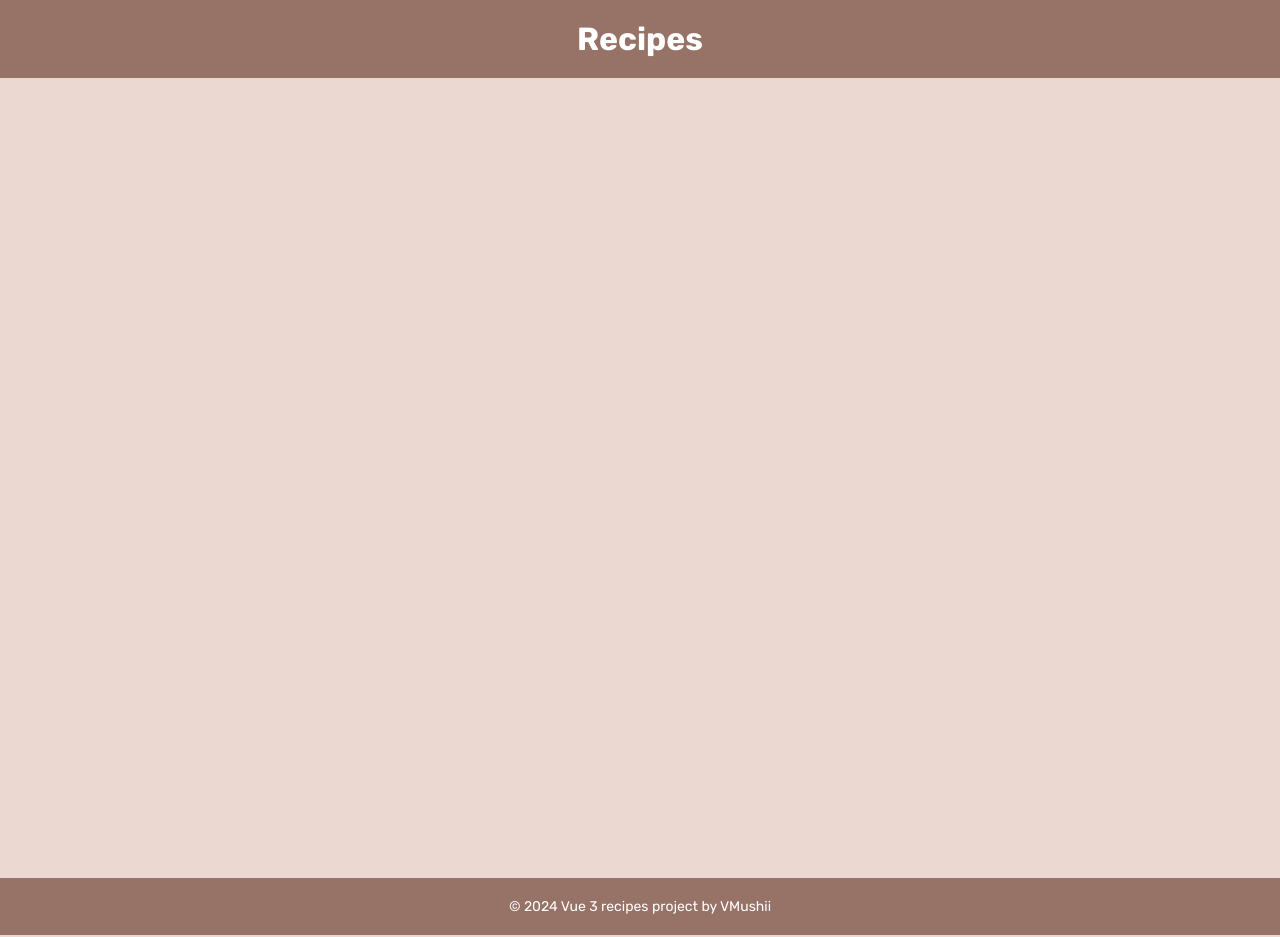
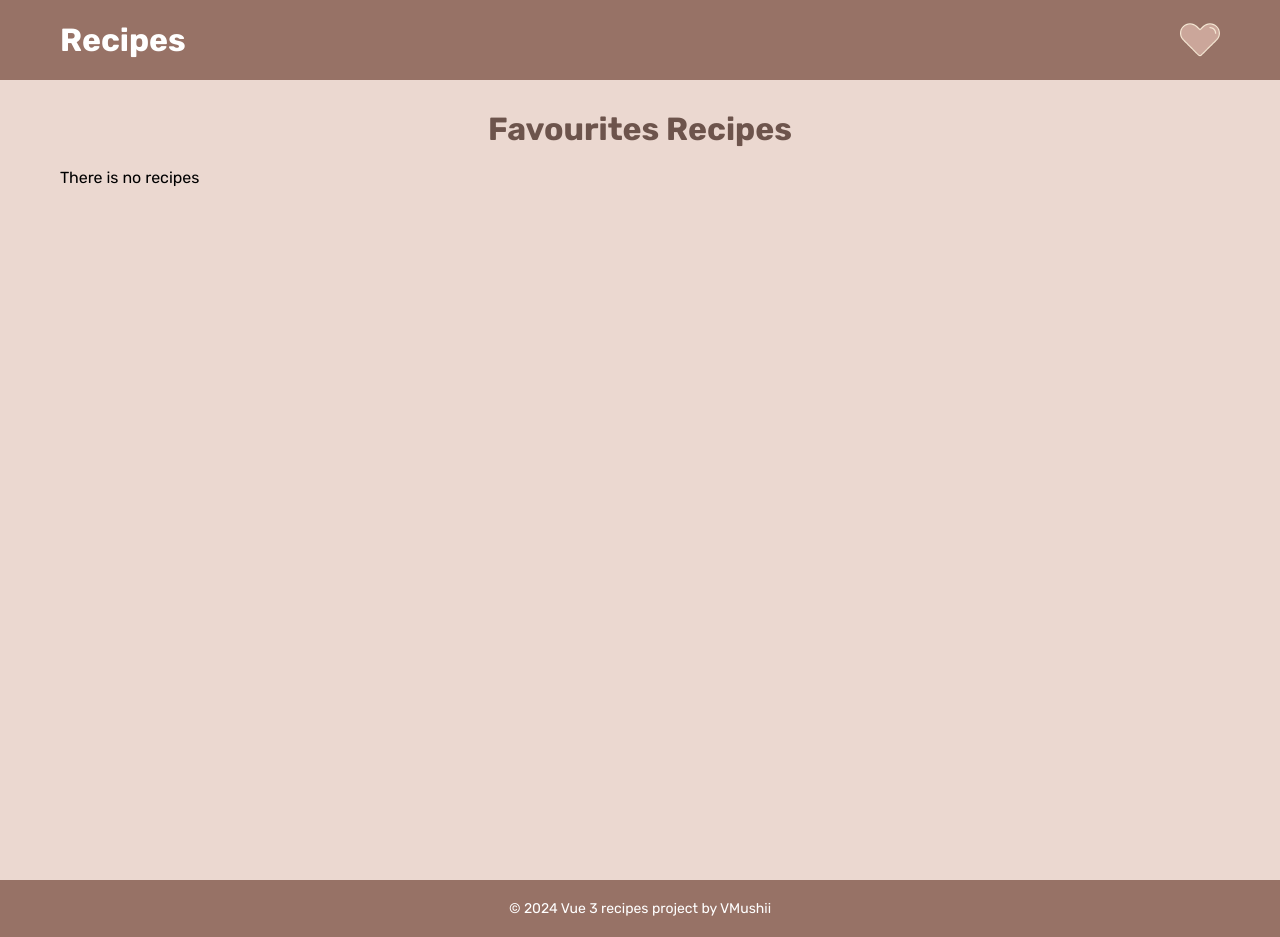
Before and after one commit to venomusss/vue3-desktop-recipes-app, a Vue app: page /favourites in a window 1280 px wide. Built offline with nearby package versions, Linux system fonts and the light colour scheme.

Commit message:
feat: added favourites logic

```diff
--- a/src/components/MainHeader.vue
+++ b/src/components/MainHeader.vue
@@ -1,6 +1,39 @@
 <template>
   <div class="header">
     <h2 @click="$router.push('/')">Recipes</h2>
+    <svg
+      xmlns="http://www.w3.org/2000/svg"
+      xmlns:xlink="http://www.w3.org/1999/xlink"
+      version="1.0"
+      id="Layer_1"
+      width="40px"
+      height="40px"
+      viewBox="0 0 64 64"
+      enable-background="new 0 0 64 64"
+      xml:space="preserve"
+      @click="$router.push('/favourites')"
+    >
+      <g>
+        <path
+          fill="#cba69a"
+          d="M58.714,29.977c0,0-0.612,0.75-1.823,1.961S33.414,55.414,33.414,55.414C33.023,55.805,32.512,56,32,56   s-1.023-0.195-1.414-0.586c0,0-22.266-22.266-23.477-23.477s-1.823-1.961-1.823-1.961C3.245,27.545,2,24.424,2,21   C2,13.268,8.268,7,16,7c3.866,0,7.366,1.566,9.899,4.101l0.009-0.009l4.678,4.677c0.781,0.781,2.047,0.781,2.828,0l4.678-4.677   l0.009,0.009C40.634,8.566,44.134,7,48,7c7.732,0,14,6.268,14,14C62,24.424,60.755,27.545,58.714,29.977z"
+        />
+        <path
+          fill="#cba69a"
+          d="M58.714,29.977c0,0-0.612,0.75-1.823,1.961S33.414,55.414,33.414,55.414C33.023,55.805,32.512,56,32,56   s-1.023-0.195-1.414-0.586c0,0-22.266-22.266-23.477-23.477s-1.823-1.961-1.823-1.961C3.245,27.545,2,24.424,2,21   C2,13.268,8.268,7,16,7c3.866,0,7.366,1.566,9.899,4.101l0.009-0.009l4.678,4.677c0.781,0.781,2.047,0.781,2.828,0l4.678-4.677   l0.009,0.009C40.634,8.566,44.134,7,48,7c7.732,0,14,6.268,14,14C62,24.424,60.755,27.545,58.714,29.977z"
+        />
+        <g>
+          <path
+            fill="#F5E6D3"
+            d="M48,5c-4.418,0-8.418,1.791-11.313,4.687l-3.979,3.961c-0.391,0.391-1.023,0.391-1.414,0    c0,0-3.971-3.97-3.979-3.961C24.418,6.791,20.418,5,16,5C7.163,5,0,12.163,0,21c0,3.338,1.024,6.436,2.773,9    c0,0,0.734,1.164,1.602,2.031s24.797,24.797,24.797,24.797C29.953,57.609,30.977,58,32,58s2.047-0.391,2.828-1.172    c0,0,23.93-23.93,24.797-24.797S61.227,30,61.227,30C62.976,27.436,64,24.338,64,21C64,12.163,56.837,5,48,5z M58.714,29.977    c0,0-0.612,0.75-1.823,1.961S33.414,55.414,33.414,55.414C33.023,55.805,32.512,56,32,56s-1.023-0.195-1.414-0.586    c0,0-22.266-22.266-23.477-23.477s-1.823-1.961-1.823-1.961C3.245,27.545,2,24.424,2,21C2,13.268,8.268,7,16,7    c3.866,0,7.366,1.566,9.899,4.101l0.009-0.009l4.678,4.677c0.781,0.781,2.047,0.781,2.828,0l4.678-4.677l0.009,0.009    C40.634,8.566,44.134,7,48,7c7.732,0,14,6.268,14,14C62,24.424,60.755,27.545,58.714,29.977z"
+          />
+          <path
+            fill="#F5E6D3"
+            d="M48,11c-0.553,0-1,0.447-1,1s0.447,1,1,1c4.418,0,8,3.582,8,8c0,0.553,0.447,1,1,1s1-0.447,1-1    C58,15.478,53.522,11,48,11z"
+          />
+        </g>
+      </g>
+    </svg>
   </div>
 </template>
 
@@ -8,10 +41,12 @@
 .header {
   background-color: #977266;
   display: flex;
+  flex-direction: row;
   align-items: center;
-  justify-content: center;
+  justify-content: space-between;
   padding: 20px 10px;
   text-align: center;
+  position: relative;
   @media (min-width: 768px) {
     padding: 20px 60px;
   }
@@ -21,4 +56,13 @@ h2 {
   font-size: 32px;
   cursor: pointer;
 }
+svg {
+  width: 40px;
+  height: auto;
+  cursor: pointer;
+  transition: 0.2s linear;
+  &:hover {
+    transform: scale(1.05);
+  }
+}
 </style>
--- a/src/components/RecipeCard.vue
+++ b/src/components/RecipeCard.vue
@@ -1,6 +1,9 @@
 <template>
   <div class="card-wrapper">
-    <img :alt="recipe.name" :src="recipe.image" />
+    <div
+      class="card-image"
+      :style="{ backgroundImage: `url(${recipe.image})` }"
+    />
     <div class="card-content">
       <h3 class="card-title">{{ recipe.name }}</h3>
       <p>
@@ -48,16 +51,22 @@ export default {
   }
 }
 
-img {
-  width: 100%;
-  height: auto;
+.card-image {
   border-radius: 14px;
-  min-height: 240px;
+  height: 240px;
   background-color: rgb(211, 211, 211);
-}
-
-.image-loaded {
-  opacity: 1;
+  background-size: cover;
+  background-position: center;
+  background-repeat: no-repeat;
+  @media (min-width: 768px) {
+    height: 280px;
+  }
+  @media (min-width: 1024px) {
+    height: 300px;
+  }
+  @media (min-width: 1024px) {
+    height: 360px;
+  }
 }
 
 .card-content {
--- a/src/components/RecipeInfo.vue
+++ b/src/components/RecipeInfo.vue
@@ -4,7 +4,46 @@
     <div class="recipe-wrapper">
       <img :alt="recipe.name" :src="recipe.image" />
       <div class="recipe-content">
-        <h1>{{ recipe.name }}</h1>
+        <div class="recipe-title-wrapper">
+          <h1>{{ recipe.name }}</h1>
+          <svg
+            xmlns="http://www.w3.org/2000/svg"
+            xmlns:xlink="http://www.w3.org/1999/xlink"
+            version="1.0"
+            id="Layer_1"
+            width="800px"
+            height="800px"
+            viewBox="0 0 64 64"
+            enable-background="new 0 0 64 64"
+            xml:space="preserve"
+            @click="
+              isFavourite(recipe.id)
+                ? removeFavourite(recipe.id)
+                : setFavourites(recipe)
+            "
+          >
+            <g>
+              <path
+                :fill="!isFavourite(recipe.id) ? 'transparent' : '#cba69a'"
+                d="M58.714,29.977c0,0-0.612,0.75-1.823,1.961S33.414,55.414,33.414,55.414C33.023,55.805,32.512,56,32,56   s-1.023-0.195-1.414-0.586c0,0-22.266-22.266-23.477-23.477s-1.823-1.961-1.823-1.961C3.245,27.545,2,24.424,2,21   C2,13.268,8.268,7,16,7c3.866,0,7.366,1.566,9.899,4.101l0.009-0.009l4.678,4.677c0.781,0.781,2.047,0.781,2.828,0l4.678-4.677   l0.009,0.009C40.634,8.566,44.134,7,48,7c7.732,0,14,6.268,14,14C62,24.424,60.755,27.545,58.714,29.977z"
+              />
+              <path
+                :fill="!isFavourite(recipe.id) ? 'transparent' : '#cba69a'"
+                d="M58.714,29.977c0,0-0.612,0.75-1.823,1.961S33.414,55.414,33.414,55.414C33.023,55.805,32.512,56,32,56   s-1.023-0.195-1.414-0.586c0,0-22.266-22.266-23.477-23.477s-1.823-1.961-1.823-1.961C3.245,27.545,2,24.424,2,21   C2,13.268,8.268,7,16,7c3.866,0,7.366,1.566,9.899,4.101l0.009-0.009l4.678,4.677c0.781,0.781,2.047,0.781,2.828,0l4.678-4.677   l0.009,0.009C40.634,8.566,44.134,7,48,7c7.732,0,14,6.268,14,14C62,24.424,60.755,27.545,58.714,29.977z"
+              />
+              <g>
+                <path
+                  :fill="!isFavourite(recipe.id) ? '#cba69a' : '#F5E6D3'"
+                  d="M48,5c-4.418,0-8.418,1.791-11.313,4.687l-3.979,3.961c-0.391,0.391-1.023,0.391-1.414,0    c0,0-3.971-3.97-3.979-3.961C24.418,6.791,20.418,5,16,5C7.163,5,0,12.163,0,21c0,3.338,1.024,6.436,2.773,9    c0,0,0.734,1.164,1.602,2.031s24.797,24.797,24.797,24.797C29.953,57.609,30.977,58,32,58s2.047-0.391,2.828-1.172    c0,0,23.93-23.93,24.797-24.797S61.227,30,61.227,30C62.976,27.436,64,24.338,64,21C64,12.163,56.837,5,48,5z M58.714,29.977    c0,0-0.612,0.75-1.823,1.961S33.414,55.414,33.414,55.414C33.023,55.805,32.512,56,32,56s-1.023-0.195-1.414-0.586    c0,0-22.266-22.266-23.477-23.477s-1.823-1.961-1.823-1.961C3.245,27.545,2,24.424,2,21C2,13.268,8.268,7,16,7    c3.866,0,7.366,1.566,9.899,4.101l0.009-0.009l4.678,4.677c0.781,0.781,2.047,0.781,2.828,0l4.678-4.677l0.009,0.009    C40.634,8.566,44.134,7,48,7c7.732,0,14,6.268,14,14C62,24.424,60.755,27.545,58.714,29.977z"
+                />
+                <path
+                  :fill="!isFavourite(recipe.id) ? '#cba69a' : '#F5E6D3'"
+                  d="M48,11c-0.553,0-1,0.447-1,1s0.447,1,1,1c4.418,0,8,3.582,8,8c0,0.553,0.447,1,1,1s1-0.447,1-1    C58,15.478,53.522,11,48,11z"
+                />
+              </g>
+            </g>
+          </svg>
+        </div>
         <div class="ingredients">
           <div class="ingredient" v-for="tag in recipe.tags" :key="tag">
             {{ tag }}
@@ -58,9 +97,14 @@
 <script>
 import RecipesList from "./RecipesList.vue";
 import StatItem from "./StatItem.vue";
+import { useFavourites } from "@/hooks/useFavourites";
 
 export default {
   components: { StatItem, RecipesList },
+  setup() {
+    const { setFavourites, isFavourite, removeFavourite } = useFavourites();
+    return { setFavourites, isFavourite, removeFavourite };
+  },
   props: {
     recipe: {
       type: Object,
@@ -92,9 +136,32 @@ export default {
   flex-direction: column;
   gap: 20px;
   h1 {
+    font-size: 21px;
     color: #6d544c;
+    @media (min-width: 768px) {
+      font-size: 32px;
+    }
   }
 }
+
+.recipe-title-wrapper {
+  display: flex;
+  align-items: center;
+  gap: 10px;
+  flex-direction: row;
+  justify-content: space-between;
+  svg {
+    width: 40px;
+    min-width: 40px;
+    height: auto;
+    cursor: pointer;
+    transition: 0.2s linear;
+    &:hover {
+      transform: scale(1.05);
+    }
+  }
+}
+
 .stat-items {
   display: grid;
   grid-template-columns: repeat(2, 1fr);
--- /dev/null
+++ b/src/hooks/useFavourites.js
@@ -0,0 +1,38 @@
+import { onMounted, ref } from "vue";
+
+export const useFavourites = () => {
+  const favourites = ref([]);
+
+  const getFavourites = () => {
+    const favouritesData = localStorage.getItem("favourites");
+    favourites.value = JSON.parse(favouritesData) || [];
+    return favourites.value;
+  };
+
+  const isFavourite = (id) => {
+    return favourites.value.some((item) => item.id === id);
+  };
+
+  const setFavourites = (data) => {
+    if (isFavourite(data.id)) {
+      return;
+    }
+
+    localStorage.setItem(
+      "favourites",
+      JSON.stringify([...(favourites.value || []), data])
+    );
+    getFavourites();
+  };
+
+  const removeFavourite = (id) => {
+    const newFavourites = favourites.value.filter((item) => item.id !== id);
+    localStorage.setItem("favourites", JSON.stringify(newFavourites));
+    getFavourites();
+  };
+
+  onMounted(() => {
+    getFavourites();
+  });
+  return { getFavourites, setFavourites, isFavourite, removeFavourite };
+};
--- a/src/router/index.js
+++ b/src/router/index.js
@@ -12,6 +12,11 @@ const routes = [
     name: "receipt",
     component: () => import("../views/RecipeView.vue"),
   },
+  {
+    path: "/favourites",
+    name: "favourites",
+    component: () => import("../views/FavouritesView.vue"),
+  },
 ];
 
 const router = createRouter({
--- /dev/null
+++ b/src/views/FavouritesView.vue
@@ -0,0 +1,33 @@
+<template>
+  <div>
+    <h1>Favourites Recipes</h1>
+    <RecipesList :recipes="favourites" />
+  </div>
+</template>
+
+<script>
+import RecipesList from "@/components/RecipesList.vue";
+import { useFavourites } from "@/hooks/useFavourites";
+
+export default {
+  components: { RecipesList },
+  setup() {
+    const { getFavourites } = useFavourites();
+    const favourites = getFavourites();
+
+    return { favourites };
+  },
+};
+</script>
+
+<style scoped>
+h1 {
+  font-size: 24px;
+  text-align: center;
+  color: #6d544c;
+  margin-bottom: 20px;
+  @media (min-width: 768px) {
+    font-size: 32px;
+  }
+}
+</style>
```
